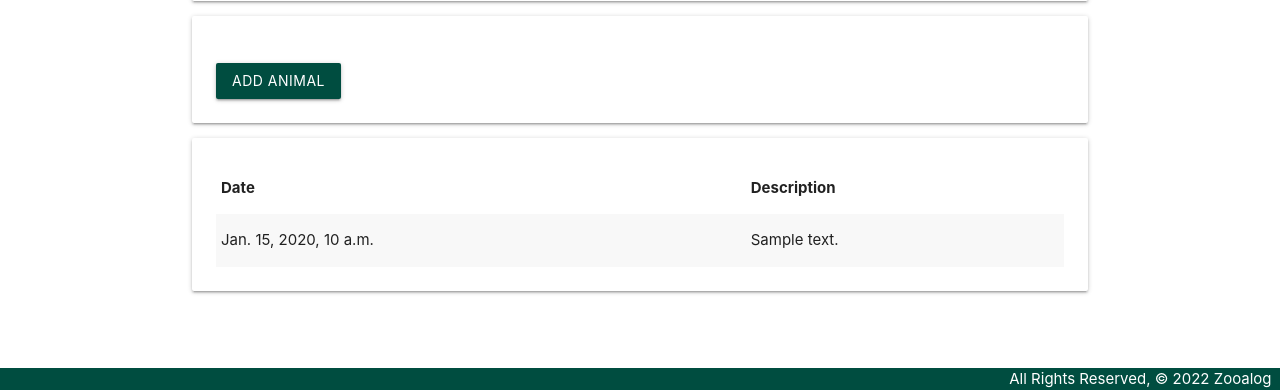
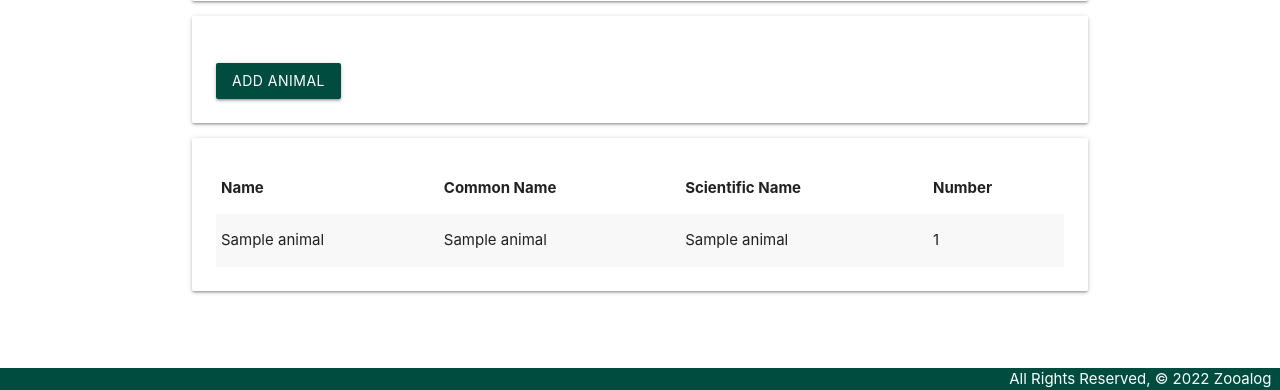
Before and after one commit to emilyaikens/Zooalog, a Django app: template main_app/templates/enclosures/detail.html in a window 1280 px wide. Shown: the part 410-800 px from the top of the page. Run offline with Django 3.2, Linux system fonts and the light colour scheme; tables that the repository leaves empty hold one stand-in row (values such as "Sample post"); the template is opened without the code that fills it: values that come from a table or form of the project are taken from there, most other values are stand-ins (such as "Sample title", 1, 10 or a date in 2020); parts of the project's set-up code (start-up, migrations or seed data) failed here and were passed over.

Commit message:
update templates/enclosures/detail.html

```diff
--- a/main_app/templates/enclosures/detail.html
+++ b/main_app/templates/enclosures/detail.html
@@ -31,18 +31,25 @@
     </div>
 </div>
 
-<!-- Sub details for this Test -->
+<!-- Animal details for this Enclosure -->
 <div class="card">
     <div class="card-content">
         <table class="striped">
             <thead>
-                <tr><th>Date</th><th>Description</th></tr>
+                <tr>
+                    <th>Name</th>
+                    <th>Common Name</th>
+                    <th>Scientific Name</th>
+                    <th>Number</th>
+                </tr>
             </thead>
             <tbody>
-                {% for sub in test.sub_set.all %}
+                {% for animal in animals %}
                 <tr>
-                    <td>{{sub.date}}</td>
-                    <td>{{sub.description}}</td>
+                    <td>{{animal.given_name}}</td>
+                    <td>{{animal.common_name}}</td>
+                    <td>{{animal.scientific_name}}</td>
+                    <td>{{animal.num_ind}}</td>
                 </tr>
                 {% endfor %}
             </tbody>
@@ -60,6 +67,9 @@
     setDefaultDate: true,
     autoClose: true
     });
+
+    const selectEl = document.getElementById('id_type');
+    M.FormSelect.init(selectEl);
 </script>
 
 {% endblock %}
```
Also changed, not shown: main_app/models.py (+6 -4 lines).
